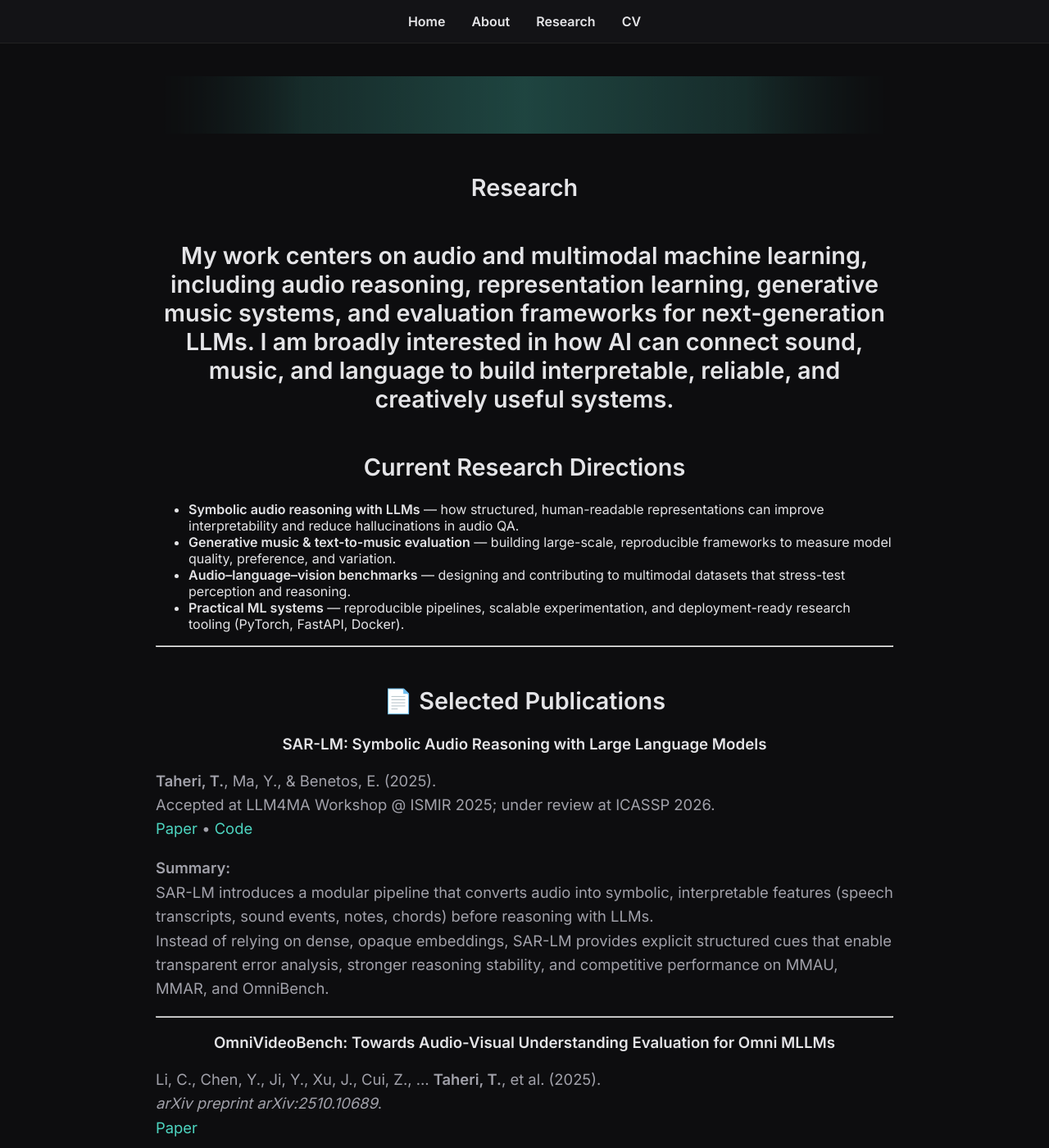
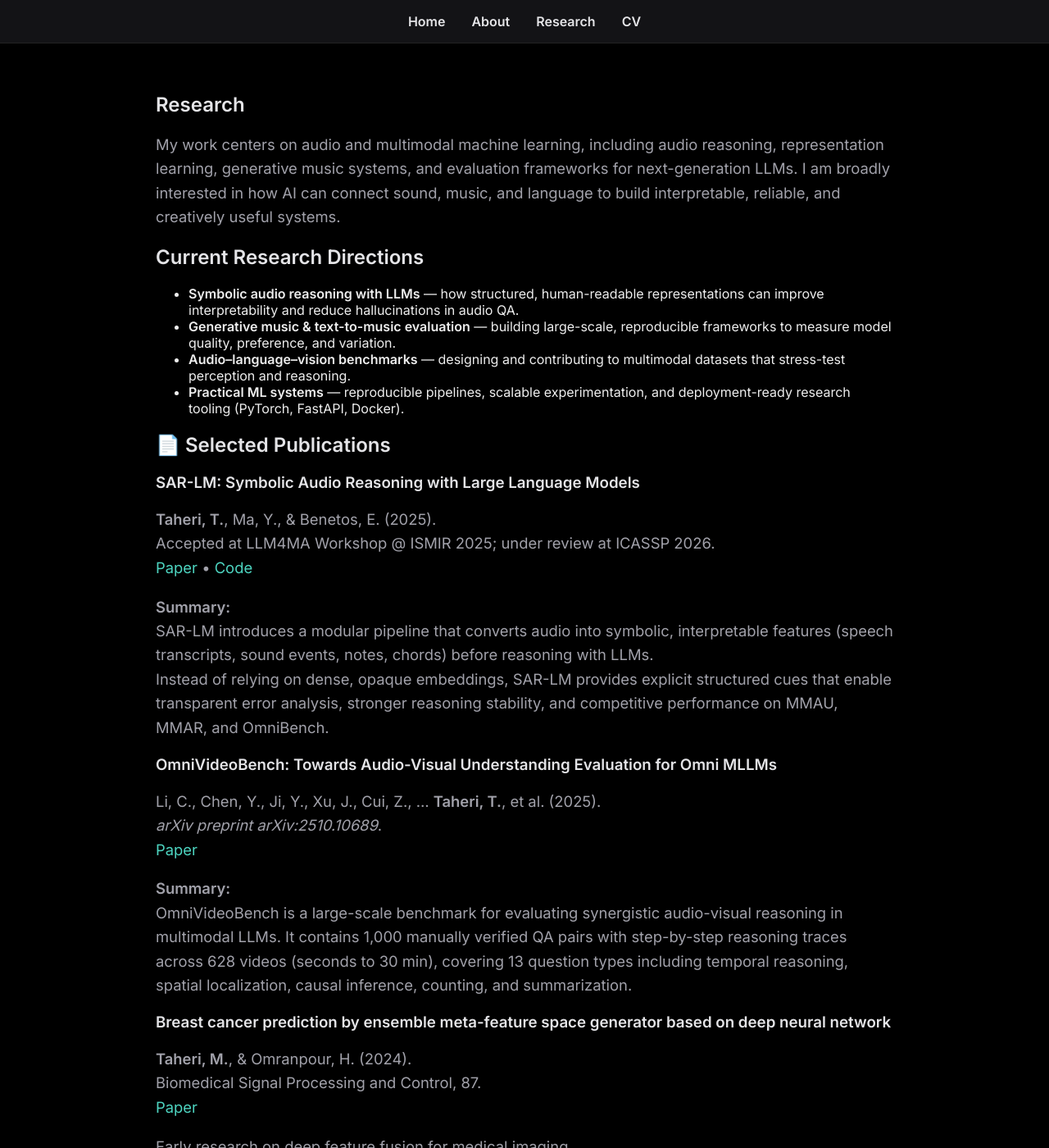
Before and after one commit to termehtaheri/termehtaheri.github.io, a Jekyll site: the page built from research.md, in a window 1280 px wide and 1400 px high. Shown: the whole window at 82% size. Built offline with Jekyll 4.4.1, drawn with Linux system fonts in a browser that asks for light colours.

Commit message:
update style

```diff
--- a/css/styles.css
+++ b/css/styles.css
@@ -5,20 +5,20 @@
   --bg-card: #16161a;
   --text-light: #e4e4e7;
   --text-muted: #a1a1aa;
-  --accent: #4dd4c0; /* audio-mint color */
+  --accent: #4dd4c0;
 }
 
 body {
   margin: 0;
   font-family: 'Inter', sans-serif;
-  background: var(--bg-dark);
-  color: var(--text-light);
-  min-height: 100vh;
+  background: #000;
+  color: #eee;
   display: flex;
   flex-direction: column;
+  min-height: 100vh;
 }
 
-/* Navigation */
+/* NAVIGATION */
 header nav {
   background: #131316;
   padding: 1rem 0;
@@ -49,7 +49,7 @@
   text-shadow: 0 0 6px var(--accent);
 }
 
-/* Main Layout */
+/* MAIN LAYOUT */
 main {
   flex: 1;
   padding: 40px 20px;
@@ -57,7 +57,7 @@
   margin: 0 auto;
 }
 
-/* Home Image */
+/* HOME IMAGE */
 #home img {
   width: 260px;
   height: 260px;
@@ -68,30 +68,34 @@
   margin-top: 40px;
 }
 
-/* Headings */
+/* HEADINGS */
 h1, h2, h3 {
   font-weight: 600;
-  text-align: center;
   color: var(--text-light);
 }
 
-h1 {
-  font-size: 2.4rem;
+/* CENTER ONLY ON HOMEPAGE */
+#home h1,
+#home h2,
+#home h3 {
+  text-align: center;
 }
 
-h2 {
-  font-size: 1.8rem;
-  margin-top: 3rem;
+/* LEFT ON ALL OTHER PAGES */
+main h1,
+main h2,
+main h3 {
+  text-align: left;
 }
 
-/* Paragraphs */
+/* PARAGRAPHS */
 p {
   font-size: 1.15rem;
   line-height: 1.6;
   color: var(--text-muted);
 }
 
-/* Links */
+/* LINKS */
 a {
   color: var(--accent);
   text-decoration: none;
@@ -103,8 +107,8 @@
   text-shadow: 0 0 8px var(--accent);
 }
 
-/* Card-style containers on research page */
-section, .paper-block {
+/* CARD BLOCKS FOR RESEARCH ONLY */
+.paper-block {
   background: var(--bg-card);
   padding: 1.5rem 1.8rem;
   border-radius: 12px;
@@ -113,7 +117,7 @@
   box-shadow: 0 0 20px rgba(0,0,0,0.2);
 }
 
-/* Footer */
+/* FOOTER */
 footer {
   background: #131316;
   padding: 1rem 0;
@@ -132,25 +136,3 @@
 footer a:hover {
   color: var(--accent);
 }
-
-.audio-gif {
-  width: 240px;
-  display: block;
-  margin: 20px auto 30px auto;
-  opacity: 0.9;
-  border-radius: 8px;
-}
-
-.audio-wave {
-  width: 100%;
-  height: 70px;
-  background: linear-gradient(
-    90deg,
-    rgba(77,212,192,0.1),
-    rgba(77,212,192,0.4),
-    rgba(77,212,192,0.1)
-  );
-  mask-image: linear-gradient(to right, transparent, black 20%, black 80%, transparent);
-  margin-bottom: 40px;
-  opacity: 0.7;
-}
```
Also changed, not shown: index.md (+1 -3 lines), research.md (+5 -6 lines).
